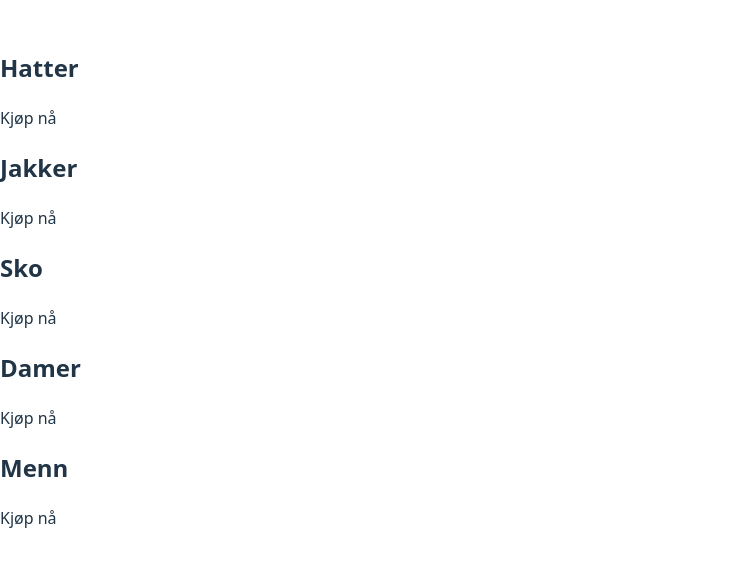
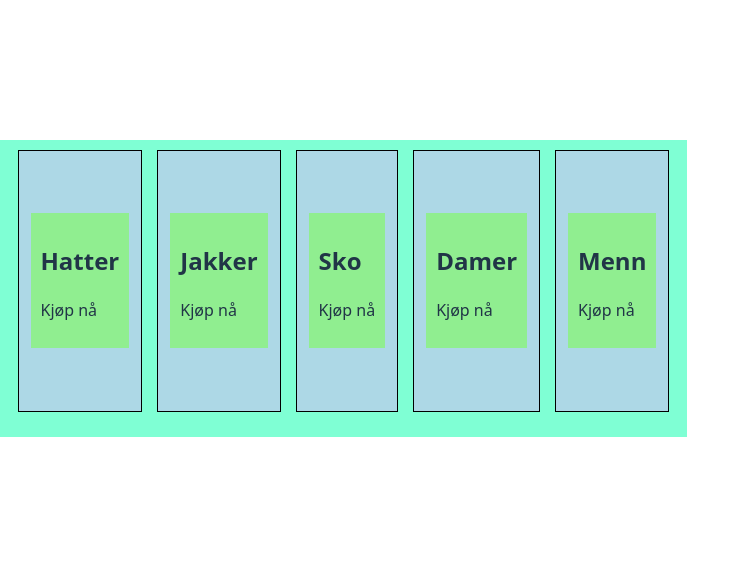
Before and after one commit to Laykajenta/nettbutikk-jip, a React (Vite) app: page / in a window 1280 px wide. Shown: the part 112-678 px from the top of the page, without its empty margins (0-750 px from the left). Built offline with nearby package versions, Linux system fonts and the light colour scheme; grey boxes are pictures that could not be loaded.

Commit message:
Syle update

```diff
--- a/src/categories.styles.scss
+++ b/src/categories.styles.scss
@@ -0,0 +1,26 @@
+.categories-container {
+  width: 100%;
+  display: flex;
+  flex-wrap: wrap;
+  justify-content: space-between;
+    background-color: aquamarine;
+  padding: 10px;
+}
+  .category-container {
+    max-width: 30%;
+    height: 240px;
+    flex: 1 1 auto;
+    display: flex;
+    align-items: center;
+    justify-content: center;
+    border: 1px solid black;
+    margin: 0 7.5px 15px;
+    overflow: hidden;;
+
+    background-color: lightblue;
+    padding: 10px;
+
+     }   .category-body-container {
+      background-color: lightgreen;
+      padding: 10px;
+    }
```
